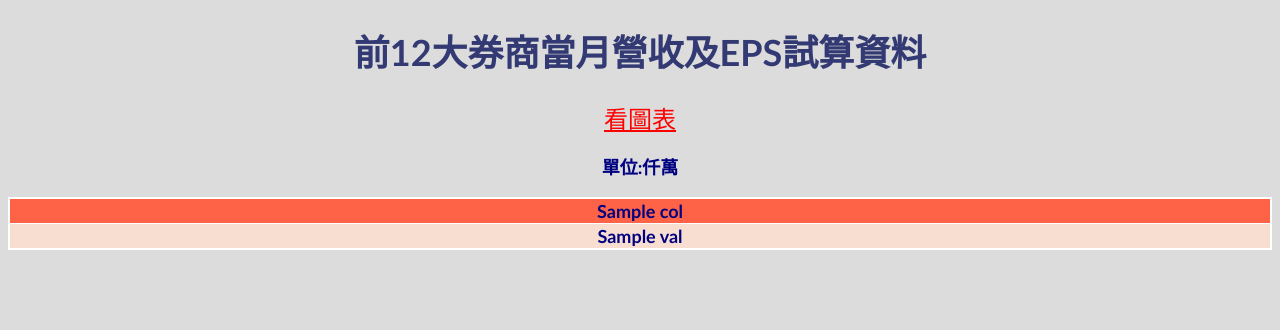
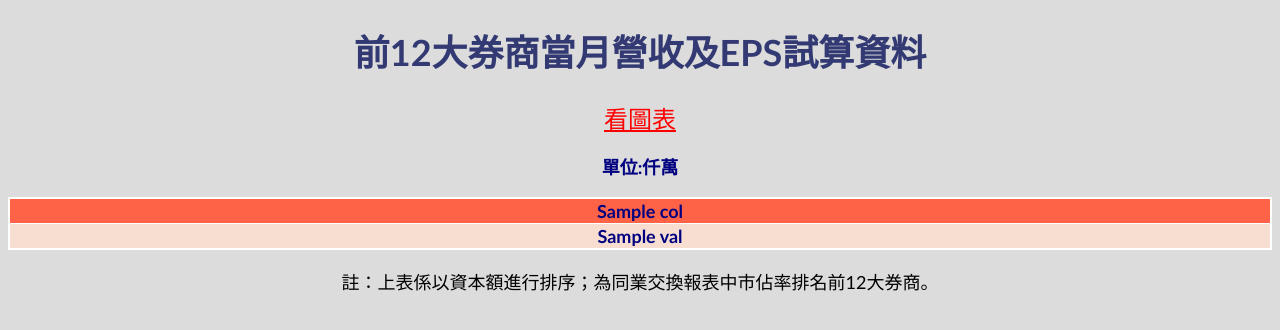
Before and after one commit to peiyi523/django_work_flask, a Flask app: template templates/eps.html in a window 1280 px wide. Shown: the top 330 px of the page. Run offline with Flask 3, Linux system fonts and the light colour scheme; the template is opened without the code that fills it: most values are stand-ins (such as "Sample title", 1, 10 or a date in 2020).

Commit message:
補上註釋

```diff
--- a/templates/eps.html
+++ b/templates/eps.html
@@ -89,6 +89,7 @@
         </tbody>
     </table>
     </p>
+    <p>註：上表係以資本額進行排序；為同業交換報表中市佔率排名前12大券商。</p>
 
 </body>
 
```
